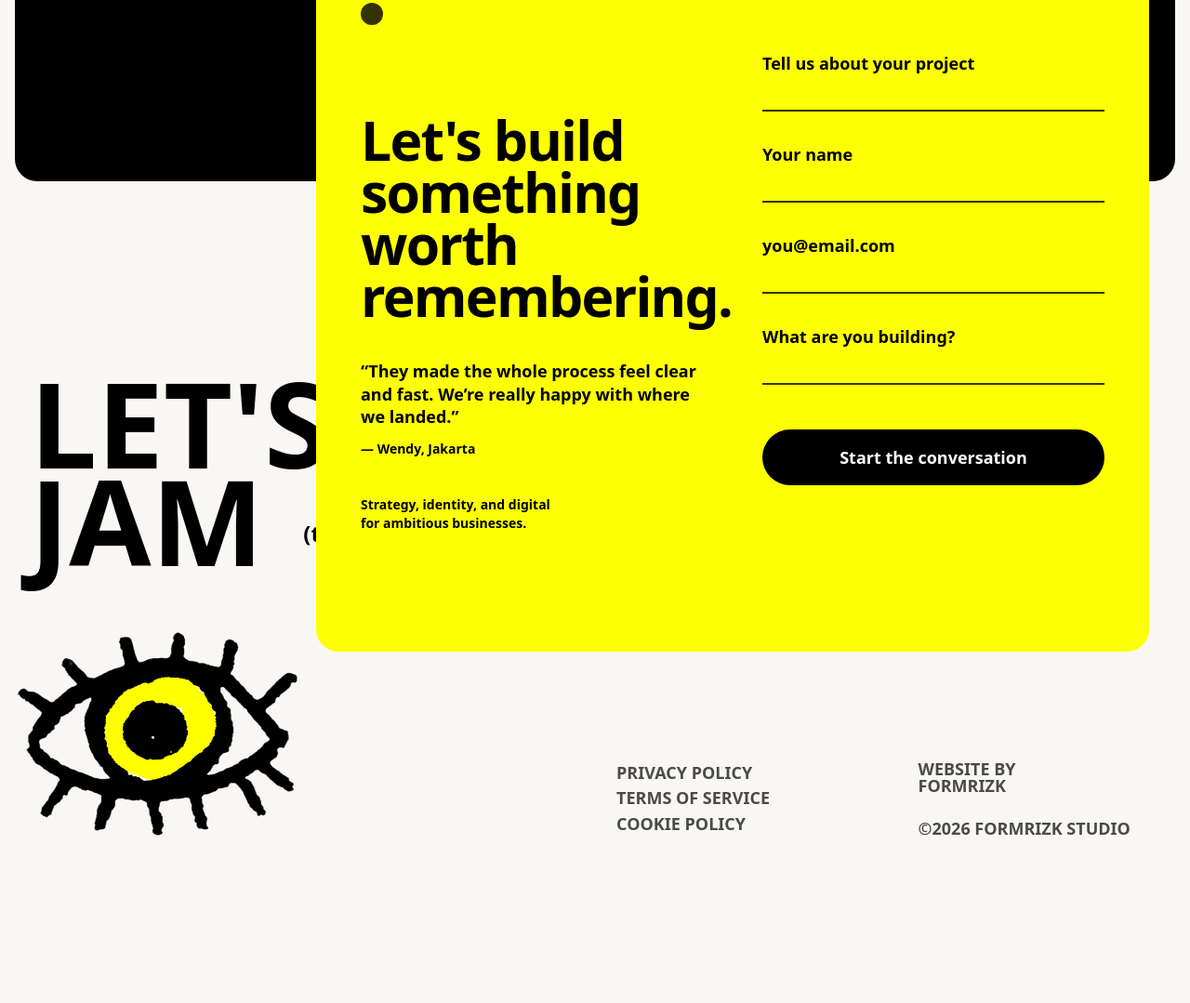
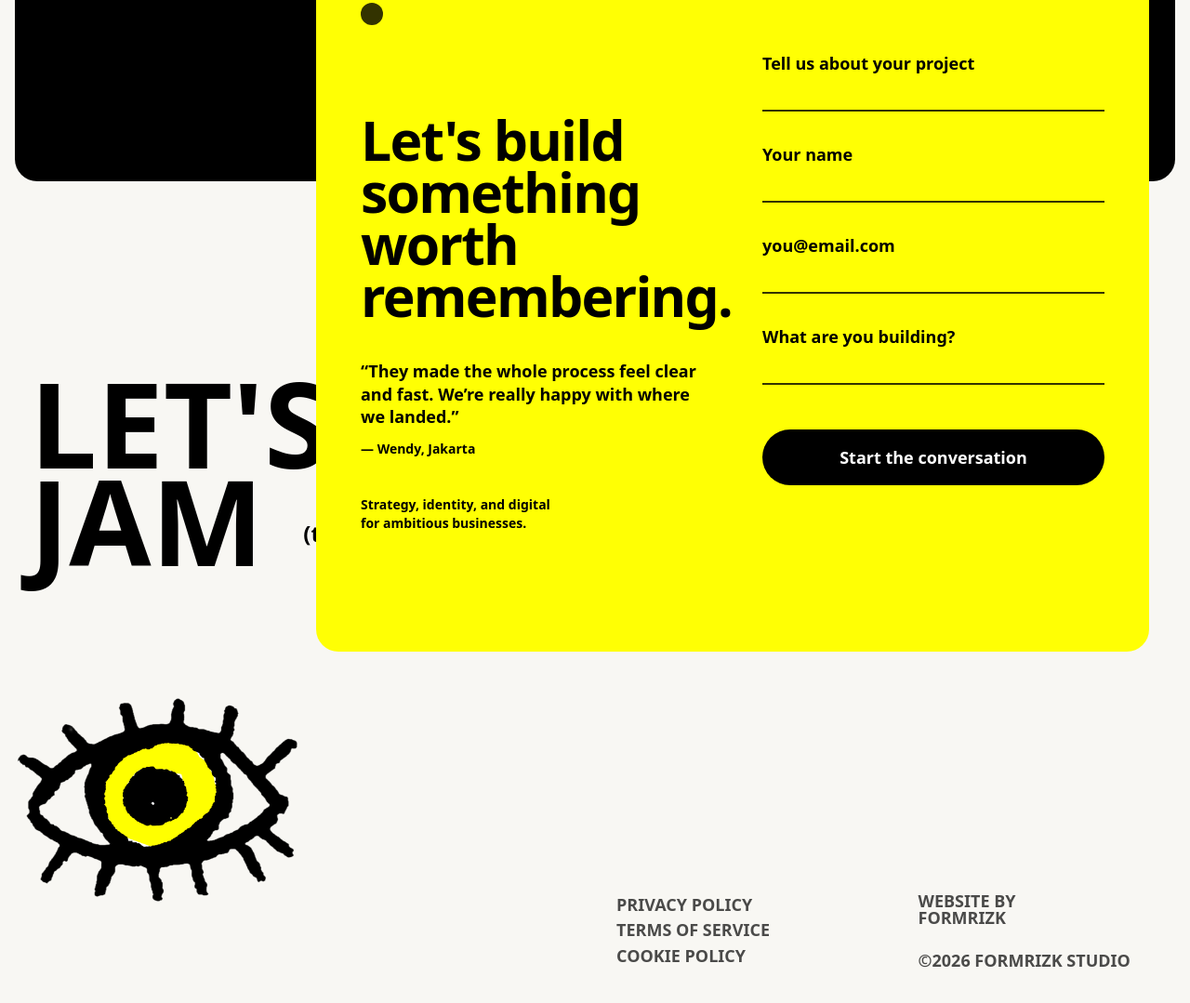
Before and after one commit to rizkymhmd2k/lokasight, an Astro site: page / in a window 1280 px wide. Shown: the part 5964-7043 px from the top of the page at 93% size. Before the commit the page ends 6913 px from the top, so only its background shows below. Built offline with nearby package versions, Linux system fonts and the light colour scheme; Astro itself is replaced by a stand-in of ours.

Commit message:
fxi footer

```diff
--- a/src/components/home/sections/Footer.astro
+++ b/src/components/home/sections/Footer.astro
@@ -38,8 +38,8 @@ const FOOTER_TYPE = {
 ---
 
 <footer
-  class="bg-backgroundlight grid  h-[100svh] max-h-[100svh] grid-cols-[45%_1fr] grid-rows-[auto_auto_auto] overflow-hidden p-4 pt-12 pb-12 w-full max-w-full font-sans text-black
-         md:h-auto md:max-h-none md:overflow-visible
+  class="bg-backgroundlight grid min-h-[100svh] h-max max-h-none grid-cols-[45%_1fr] grid-rows-[auto_auto_auto] overflow-visible p-4 pt-12 md:pb-12 pb-4 w-full max-w-full font-sans text-black
+         md:h-auto
          lg:grid-cols-[minmax(0,52fr)_minmax(0,24fr)_minmax(0,24fr)] lg:grid-rows-[auto_auto] lg:pt-24 gap-12"
 >
   <!-- row - 0 -->
```
Also changed, not shown: 4 other files.
